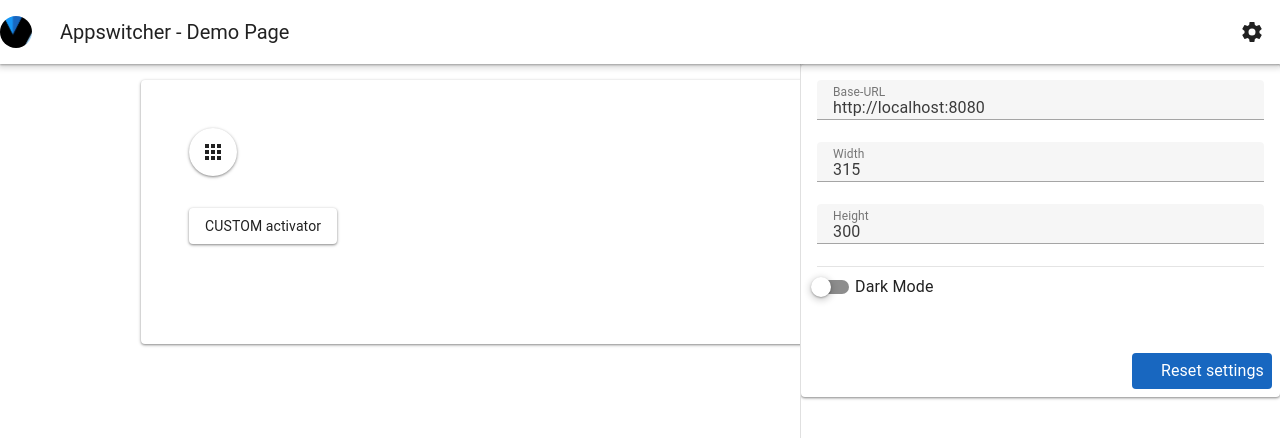
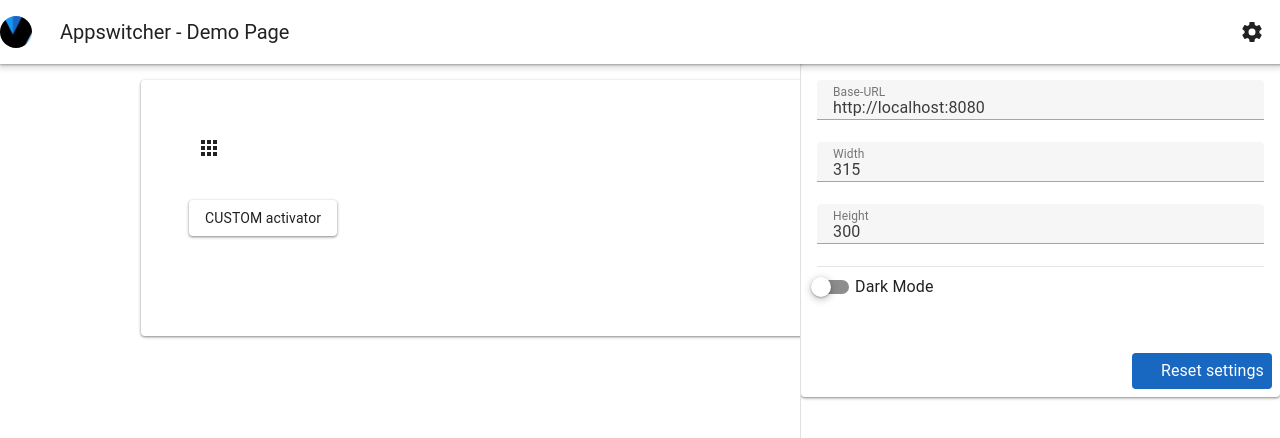
Before and after one commit to it-at-m/appswitcher-vue, a Vue app: page / in a window 1280 px wide. Shown: the top 438 px of the page. Built offline with nearby package versions, Linux system fonts and the light colour scheme; no server answers.

Commit message:
:bug: Fixed missing $attrs binding and switch to v-icon-btn

```diff
--- a/src/components/AppSwitcher.vue
+++ b/src/components/AppSwitcher.vue
@@ -1,6 +1,10 @@
 <script setup lang="ts">
 import { mdiApps } from "@mdi/js";
-import { computed, onBeforeMount, ref, watch } from "vue";
+import { computed, defineOptions, onBeforeMount, ref, watch } from "vue";
+
+defineOptions({
+  inheritAttrs: false,
+});
 
 interface Props {
   baseUrl?: string;
@@ -83,27 +87,10 @@ defineExpose({ uriWithTags });
         name="activator"
         :props="props"
       >
-        <v-btn
-          v-bind="props"
-          icon
-          ><div
-            v-if="icon == undefined || icon == ''"
-            style="width: 24px; height: 24px"
-          >
-            <svg
-              xmlns="http://www.w3.org/2000/svg"
-              viewBox="0 0 24 24"
-              :d="mdiApps"
-              fill="currentColor"
-            >
-              <path :d="mdiApps" />
-            </svg>
-          </div>
-          <v-icon
-            v-else
-            :icon="icon"
-          />
-        </v-btn>
+        <v-icon-btn
+            v-bind="{ ...props, ...$attrs }"
+            :icon="icon ?? mdiApps"
+        />
       </slot>
     </template>
     <v-card v-if="appAvailable">
```
